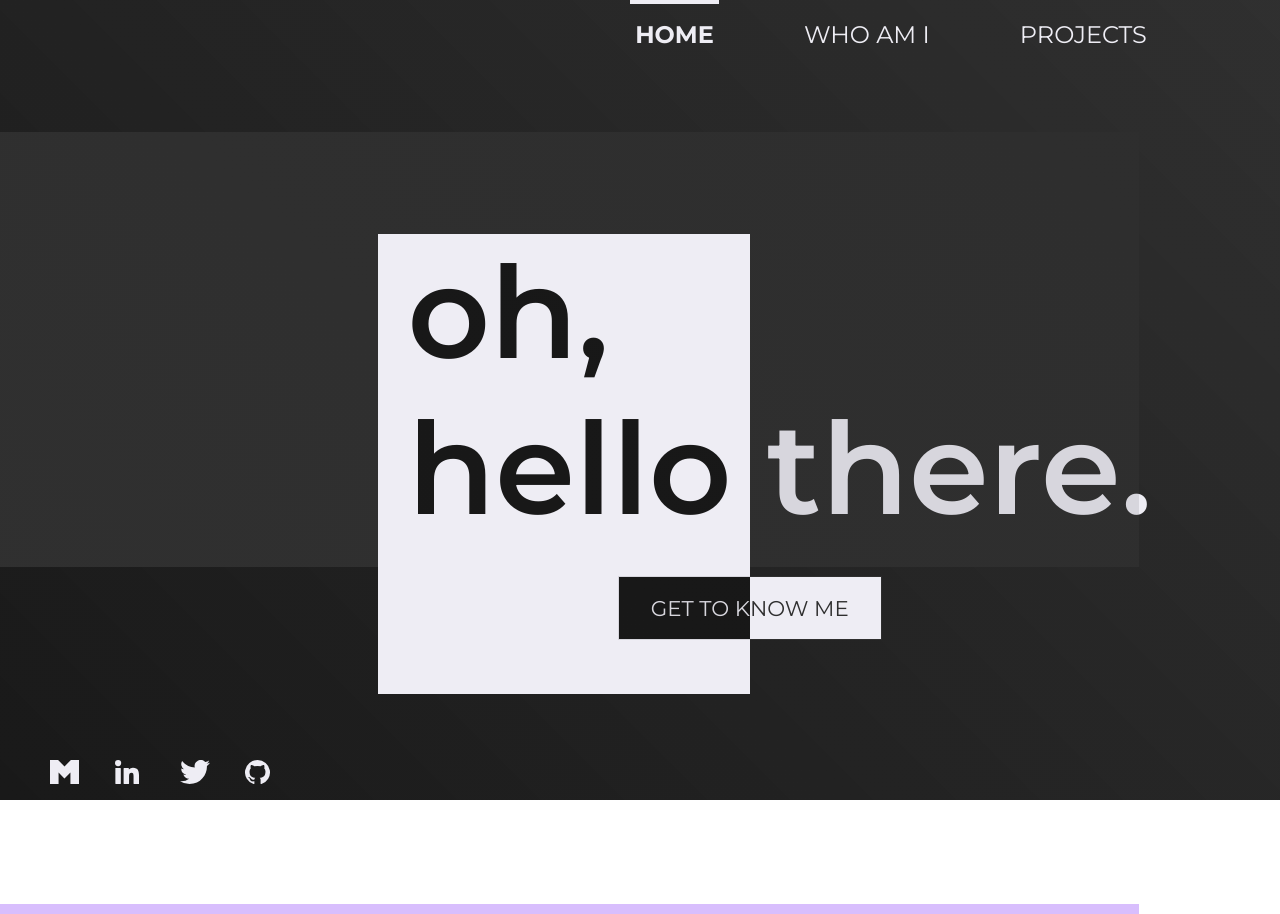
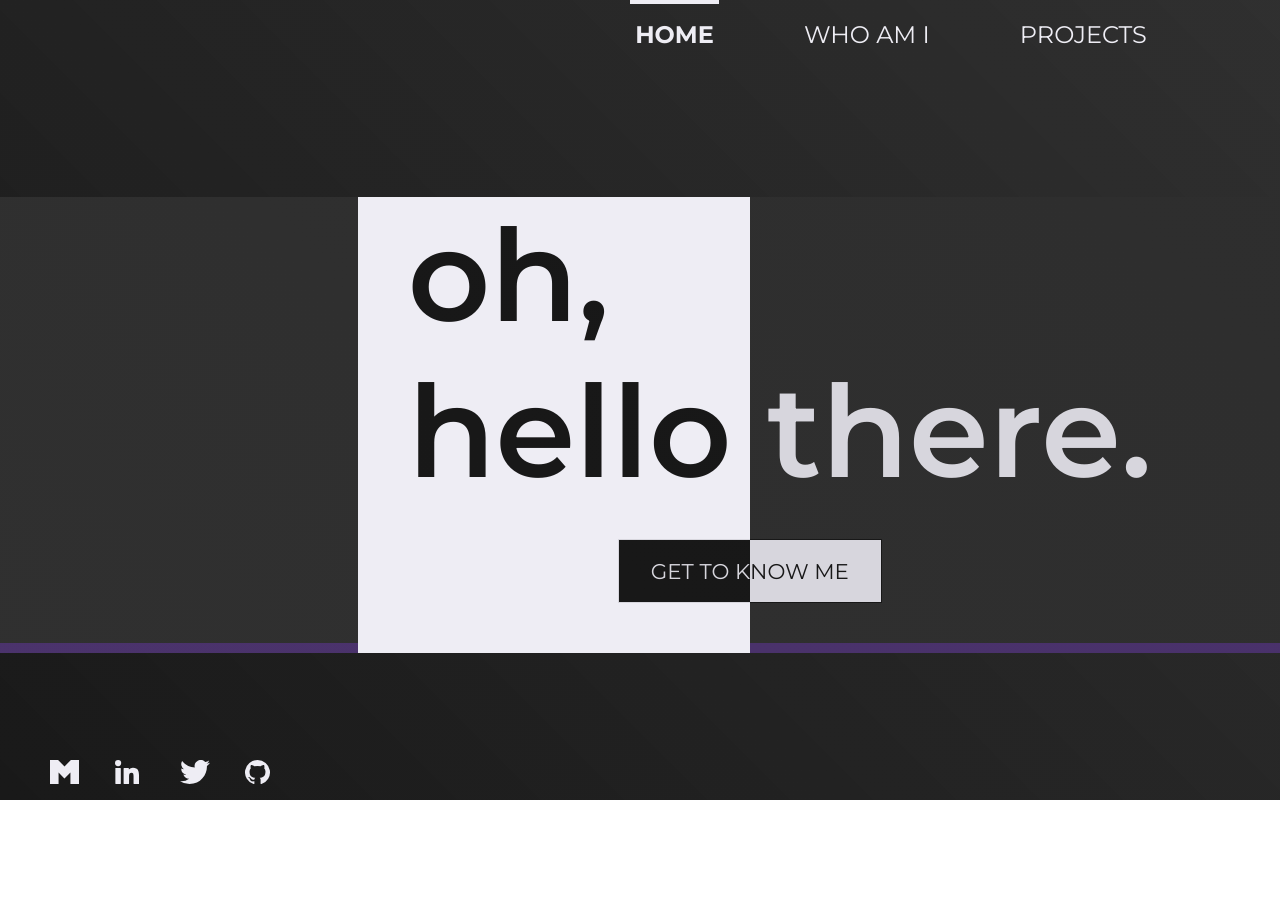
Before and after one commit to Kodziak/portflio, a Vue app: page / in a window 1280 px wide. After the commit the page ends 800 px from the top, so only its background shows below. Built offline with nearby package versions, Linux system fonts and the light colour scheme.

Commit message:
Refactor background property. Change grid to flex.

```diff
--- a/src/App.vue
+++ b/src/App.vue
@@ -264,7 +264,7 @@ h2 {
     content: "";
     width: 100vw;
     height: 140%;
-    left: -11vw;
+    left: -10vw;
     top: -20%;
     background: $background-color;
     z-index: -1;
@@ -275,7 +275,7 @@ h2 {
     content: "";
     height: 10px;
     width: 100vw;
-    left: -11vw;
+    left: -10vw;
     top: 120%;
     background: $shadow-color;
     z-index: -1;
@@ -317,7 +317,7 @@ p {
 }
 
 .view {
-  width: 78%;
+  width: 80%;
   height: calc(var(--vh, 1vh) * 90);
   margin: 0 auto;
 }
--- a/src/components/Project_card.vue
+++ b/src/components/Project_card.vue
@@ -69,23 +69,23 @@ export default {
     position: relative;
 
     &:before {
-      height: 400px;
+      height: 90%;
       top: 20%;
+      left: 0;
+      right: 0;
     }
 
     &:after {
-      bottom: calc(100% - 20% - 400px);
-      z-index: 5;
+      top: 110%;
+      left: 0;
+      right: 0;
     }
 
     @include mediaSmartfon {
       &:before {
-        top: 10%;
-        height: 380px;
       }
 
       &:after {
-        bottom: calc(100% - 10% - 380px);
       }
     }
   }
--- a/src/configs/_buttons.scss
+++ b/src/configs/_buttons.scss
@@ -10,9 +10,6 @@
   position: relative;
 
   @include mediaSmartfon {
-    width: 196px;
-    line-height: 35px;
-    font-size: 18px;
   }
 
   &:after {
--- a/src/views/Home.vue
+++ b/src/views/Home.vue
@@ -1,9 +1,11 @@
 <template>
-  <div class="home wrapper--grid wrapper--background">
+  <div class="home view">
     <div class="home__content">
+      <div class="home__description wrapper--background">
         <div class="box"></div>
         <h1>oh, <br />hello there.</h1>
         <Button :btn="btn" :class="btn.type" @componentFromChildren="handleComponent">{{ btn.name }}</Button>
+      </div>
     </div>
   </div>
 </template>
@@ -37,15 +39,25 @@ export default {
 @import "../configs/_config";
 
 .home {
-  &.wrapper--background {
+  display: flex;
+  flex-direction: row;
+  justify-content: flex-end;
+
+  &__content {
+    align-self: center;
+
+    .wrapper--background {
       &:before {
-      height: 435px;
-      grid-row: 5 / 14;
+        height: calc(100% + 50px);
+        top: 0;
+        right: -10vw;
+        left: auto;
       }
 
       &:after {
-      bottom: calc(100% - 27% - 435px);
-      z-index: -1;
+        right: -10vw;
+        top: calc(100% + 40px);
+        left: auto;
       }
 
       @include mediaSmartfon {
@@ -60,25 +72,20 @@ export default {
       }
     }
 
-  &__content {
-    grid-column: 3 / 13;
-    grid-row-start: 5;
-    justify-self: end;
-    position: relative;
+    .home__description {
       display: flex;
       flex-direction: column;
+      position: relative;
 
       @include mediaSmartfon {
-      grid-column: 2 / 14;
-      grid-row-start: 6;
         justify-self: center;
       }
 
       .box {
         position: absolute;
-      left: -30px;
-      min-height: 460px;
-      max-height: 500px;
+        top: 0;
+        left: -50px;
+        bottom: -50px;
         right: calc(50% + 30px);
         background: $text-basic-color;
 
@@ -93,7 +100,7 @@ export default {
         mix-blend-mode: difference;
       }
 
-    .btn {
+      button {
         mix-blend-mode: difference;
         align-self: center;
         margin-right: 60px;
@@ -108,4 +115,5 @@ export default {
       }
     }
   }
+}
 </style>
--- a/src/views/Projects.vue
+++ b/src/views/Projects.vue
@@ -1,6 +1,6 @@
 <template>
-  <div class="project view">
-    <div class="view__header">
+  <div class="project">
+    <div class="view__header view">
       <h2>PROJECTS</h2>
     </div>
     <div class="project__cards">
@@ -67,7 +67,9 @@ export default {
 @import "../configs/_config";
 
 .project {
-  min-height: calc(var(--vh, 1vh) * 90);
+  .view {
+    height: unset !important;
+  }
 
   @include mediaSmartfon {
     margin-bottom: 100px;
```
Lines whose indentation alone changed are shown as unchanged.
